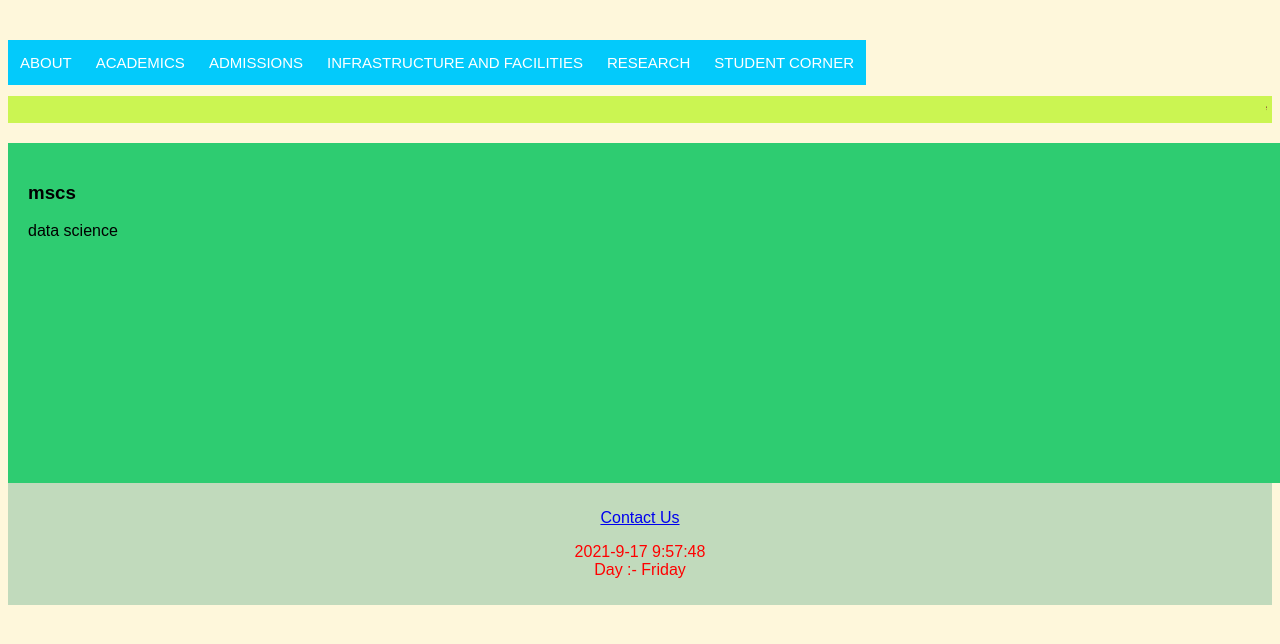
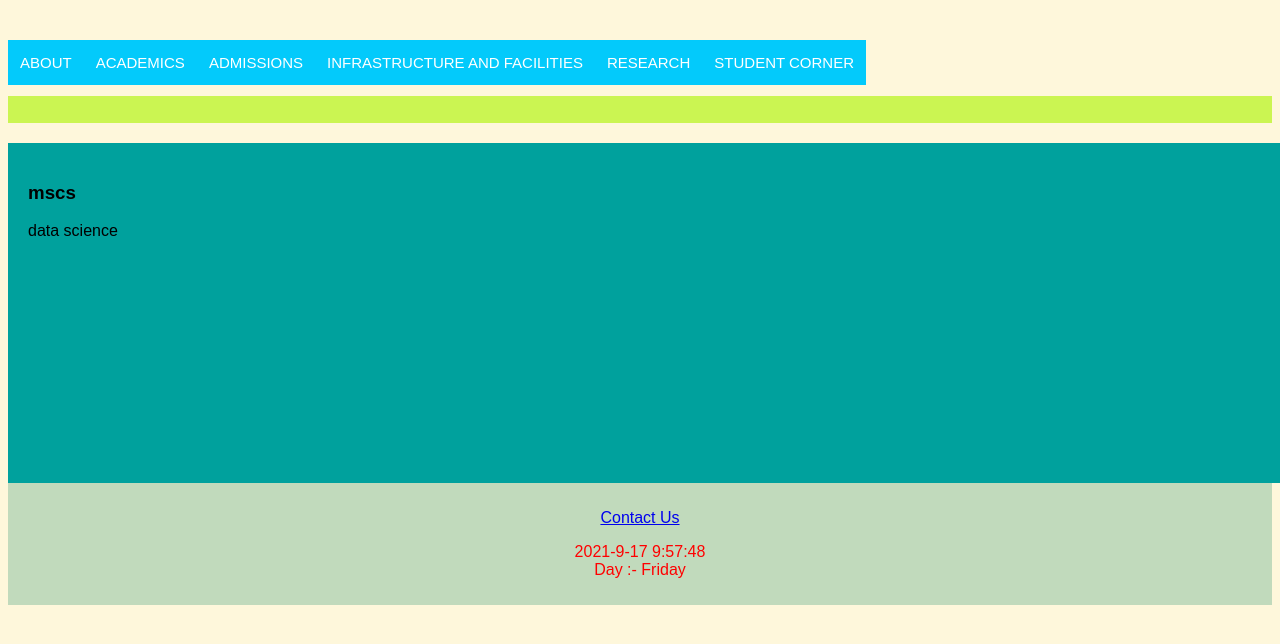
Before and after one commit to RaghupathiArchana/raghupathi, a plain HTML site: page index.html in a window 1280 px wide. Shown: the part 80-724 px from the top of the page. Drawn offline with Linux system fonts and the light colour scheme.

Commit message:
Update index.html

```diff
--- a/index.html
+++ b/index.html
@@ -62,7 +62,7 @@ article{
 float:left;
 padding:20px;
 width:100%;
-background-color:#2ECC71;
+background-color:#00A19D;
 height:300px;
 }
 section::after{
```
